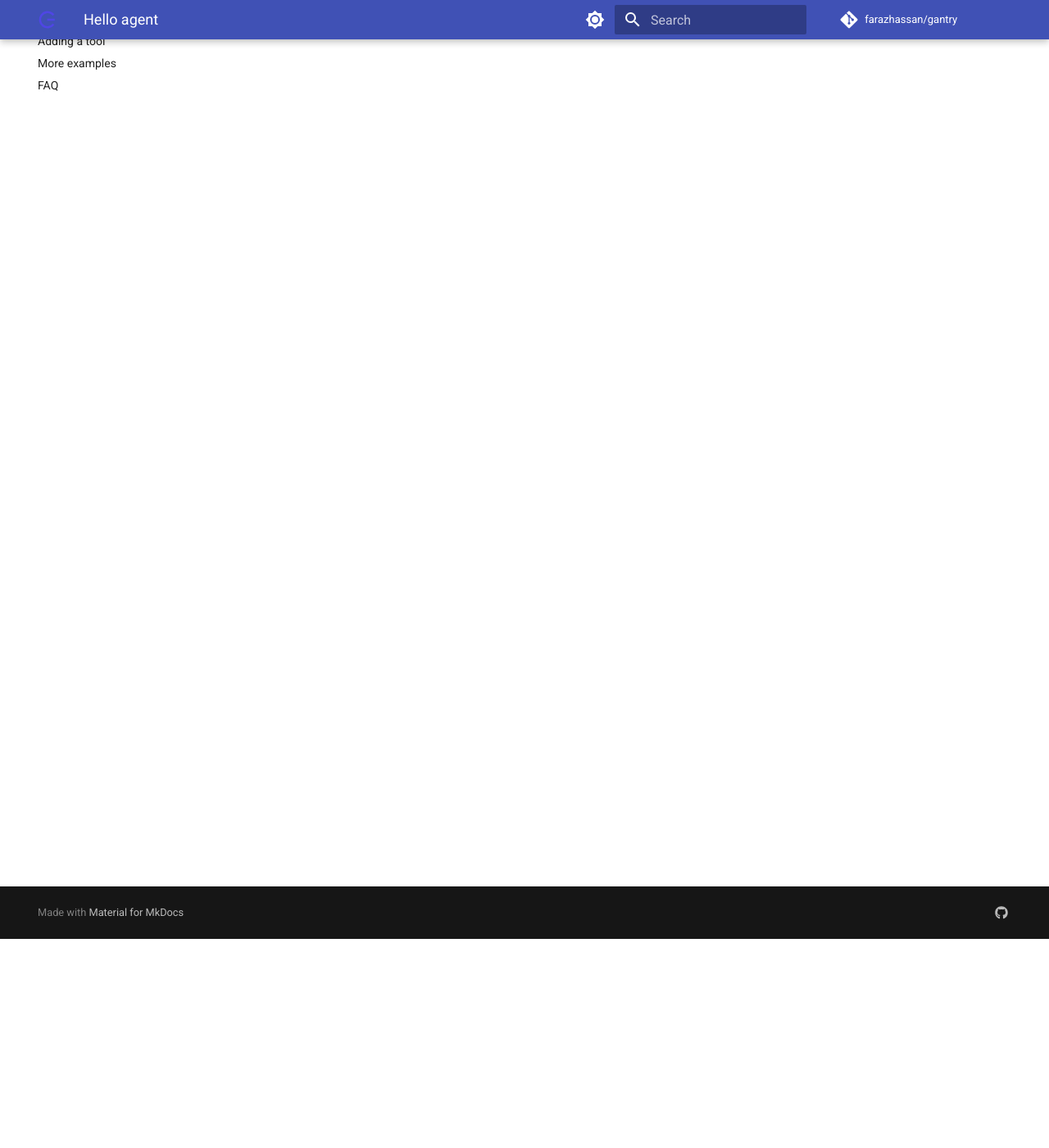
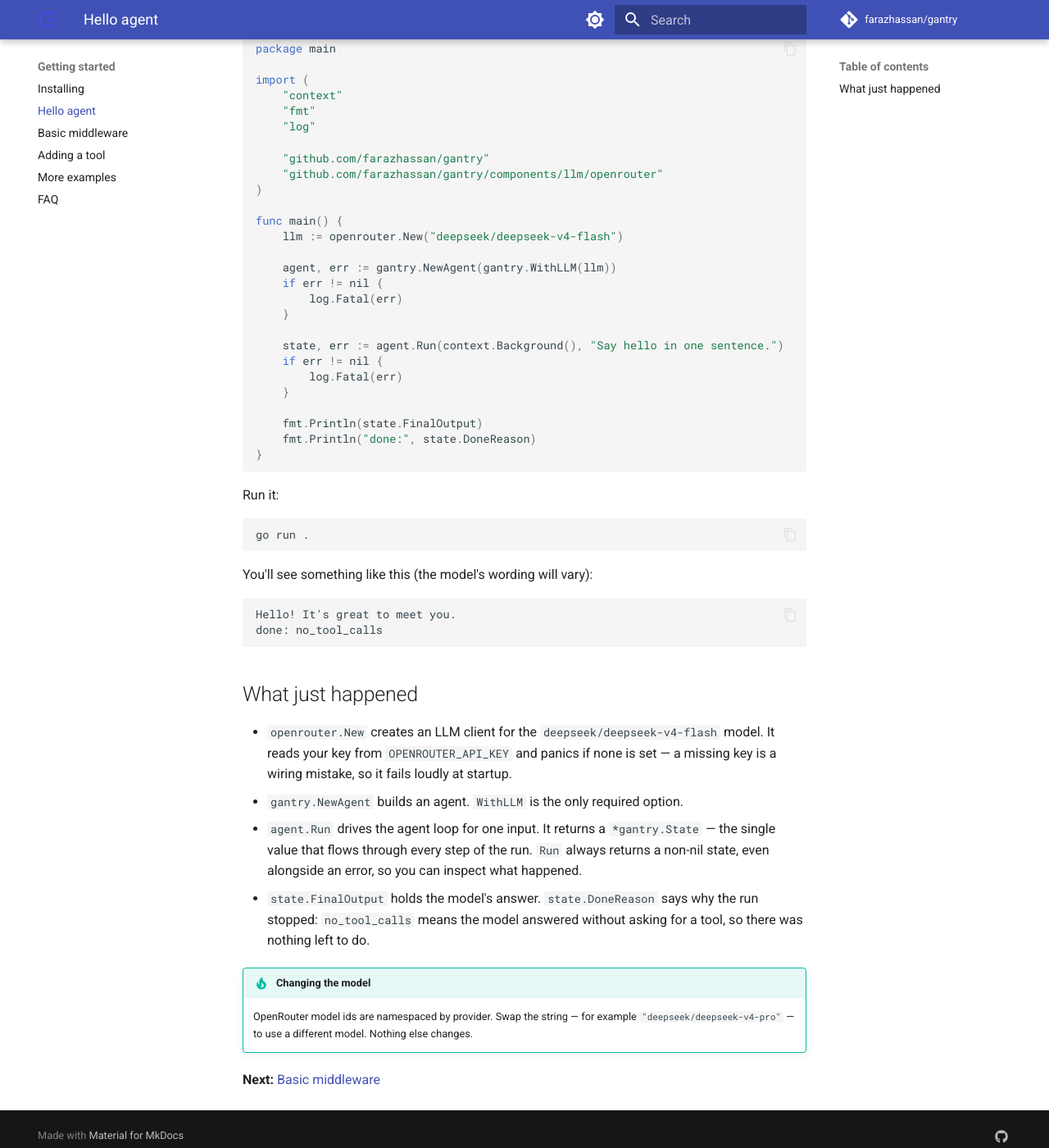
Before and after one commit to farazhassan/gantry, an MkDocs documentation site: the page built from docs/getting-started/hello-agent.md, in a window 1280 px wide and 1400 px high, scrolled down 255 px. Shown: the whole window at 82% size. Built offline with MkDocs 1.6.1 and Material for MkDocs 9.7.7, drawn with Linux system fonts in a browser that asks for light colours; comment, search, counter and statistics services are not loaded; some of the changed text lies outside the part shown.

Commit message:
docs: add Hello agent page
Co-Authored-By: Claude Opus 5.5 <noreply@anthropic.com>

````diff
--- a/docs/getting-started/hello-agent.md
+++ b/docs/getting-started/hello-agent.md
@@ -1 +1,69 @@
 # Hello agent
+
+Here's the smallest useful Gantry agent: it sends one prompt to a real model
+and prints the answer. Save it as `main.go` in the `myagent` directory you
+created in [Installing](installing.md):
+
+```go
+package main
+
+import (
+	"context"
+	"fmt"
+	"log"
+
+	"github.com/farazhassan/gantry"
+	"github.com/farazhassan/gantry/components/llm/openrouter"
+)
+
+func main() {
+	llm := openrouter.New("deepseek/deepseek-v4-flash")
+
+	agent, err := gantry.NewAgent(gantry.WithLLM(llm))
+	if err != nil {
+		log.Fatal(err)
+	}
+
+	state, err := agent.Run(context.Background(), "Say hello in one sentence.")
+	if err != nil {
+		log.Fatal(err)
+	}
+
+	fmt.Println(state.FinalOutput)
+	fmt.Println("done:", state.DoneReason)
+}
+```
+
+Run it:
+
+```sh
+go run .
+```
+
+You'll see something like this (the model's wording will vary):
+
+```text
+Hello! It's great to meet you.
+done: no_tool_calls
+```
+
+## What just happened
+
+- `openrouter.New` creates an LLM client for the `deepseek/deepseek-v4-flash`
+  model. It reads your key from `OPENROUTER_API_KEY` and panics if none is set —
+  a missing key is a wiring mistake, so it fails loudly at startup.
+- `gantry.NewAgent` builds an agent. `WithLLM` is the only required option.
+- `agent.Run` drives the agent loop for one input. It returns a `*gantry.State`
+  — the single value that flows through every step of the run. `Run` always
+  returns a non-nil state, even alongside an error, so you can inspect what
+  happened.
+- `state.FinalOutput` holds the model's answer. `state.DoneReason` says why the
+  run stopped: `no_tool_calls` means the model answered without asking for a
+  tool, so there was nothing left to do.
+
+!!! tip "Changing the model"
+    OpenRouter model ids are namespaced by provider. Swap the string — for
+    example `"deepseek/deepseek-v4-pro"` — to use a different model. Nothing
+    else changes.
+
+**Next:** [Basic middleware](basic-middleware.md)
````
